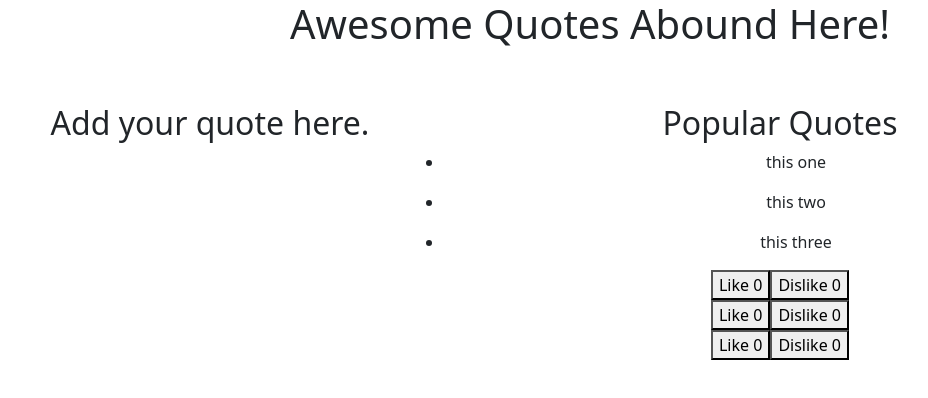
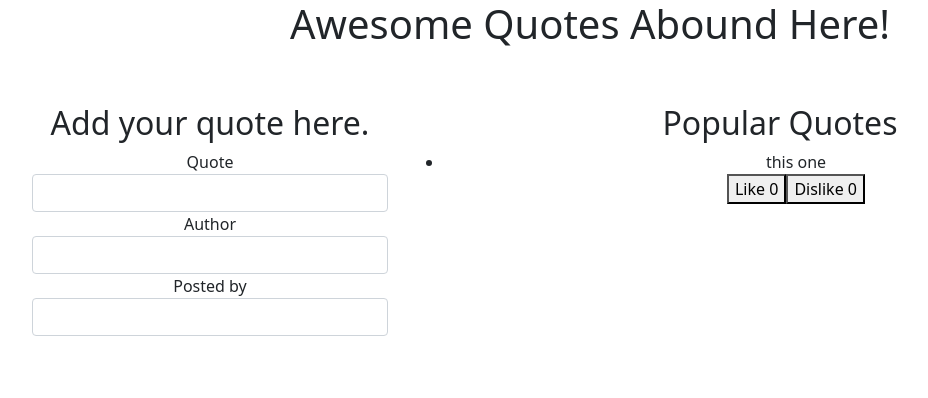
Before and after one commit to SusanMageto/Angular-Quote-App, an Angular app: page / in a window 1280 px wide. Shown: the top 398 px of the page, without its empty margins (50-978 px from the left). Built offline with nearby package versions, Linux system fonts and the light colour scheme.

Commit message:
adds form to the app.component.html

```diff
--- a/src/app/app.component.html
+++ b/src/app/app.component.html
@@ -5,13 +5,27 @@
   <div class="row mt-md-6 pt-5">
     <div class="col-md-4 text-center">
       <h2>Add your quote here.</h2>
+      <form action="">
+        <div class="form-group">
+          <label for="">Quote</label>
+          <input type="text" class="form-control">
+        </div>
+        <div class="form-group">
+          <label for="">Author</label>
+          <input type="text" class="form-control">
+        </div>
+        <div class="form-group">
+          <label for="">Posted by</label>
+          <input type="text" class="form-control">
+        </div>
+      </form>
     </div>
+
     <div class="col-md-8 text-center">
       <h2>
         Popular Quotes
       </h2>
       <app-quotes></app-quotes>
-      <app-details></app-details>
     </div>
   </div>
 </div>
--- a/src/app/app.component.ts
+++ b/src/app/app.component.ts
@@ -1,5 +1,4 @@
 import { Component } from '@angular/core';
-
 @Component({
   selector: 'app-root',
   templateUrl: './app.component.html',
--- a/src/app/details/details.component.html
+++ b/src/app/details/details.component.html
@@ -1,4 +1,4 @@
 <div *ngFor="let myquote of quotes">
-  <button>Like {{myquote.upvotes}}</button><button> Dislike
-    {{myquote.downvotes}}</button>
+  <button>Like {{myquote.upvotes}}</button>
+  <button> Dislike  {{myquote.downvotes}}</button>
 </div>
--- a/src/app/details/details.component.ts
+++ b/src/app/details/details.component.ts
@@ -1,20 +1,19 @@
-import { Component, OnInit } from '@angular/core';
+import { Component, OnInit, Input } from '@angular/core';
 import { NewQuote } from '../new-quote';
 @Component({
   selector: 'app-details',
   templateUrl: './details.component.html',
-  styleUrls: ['./details.component.css']
+  styleUrls: ['./details.component.css'],
 })
 export class DetailsComponent implements OnInit {
-  quotes: NewQuote []= [
-    new NewQuote (1, 'this one','sue',0,0),
-    new NewQuote (2, 'this two', 'vuvu',0,0),
-    new NewQuote (3, 'this three','deno',0,0)
-  ]
+  quotes: NewQuote[] = [
+    new NewQuote(1, 'this one', 'sue', 0, 0),
+    // new NewQuote1(2, 'this two', 'vuvu', 0, 0),
+    // new NewQuote2(3, 'this three', 'deno', 0, 0),
+  ];
+  @Input()
+  author!: NewQuote;
+  constructor() {}
 
-  constructor() { }
-
-  ngOnInit(): void {
-  }
-
+  ngOnInit(): void {}
 }
--- a/src/app/quotes/quotes.component.html
+++ b/src/app/quotes/quotes.component.html
@@ -2,4 +2,7 @@
   <li class>
     {{myquote.quote}}
   </li>
+  <app-details>
+
+  </app-details>
 </ul>
--- a/src/app/quotes/quotes.component.ts
+++ b/src/app/quotes/quotes.component.ts
@@ -9,8 +9,8 @@
 export class QuotesComponent implements OnInit {
   quotes: NewQuote []= [
     new NewQuote (1, 'this one','sue',0,0),
-    new NewQuote (2, 'this two', 'vuvu',0,0),
-    new NewQuote (3, 'this three','deno',0,0)
+    // new NewQuote (2, 'this two', 'vuvu',0,0),
+    // new NewQuote (3, 'this three','deno',0,0)
   ]
 
   constructor() { }
```
